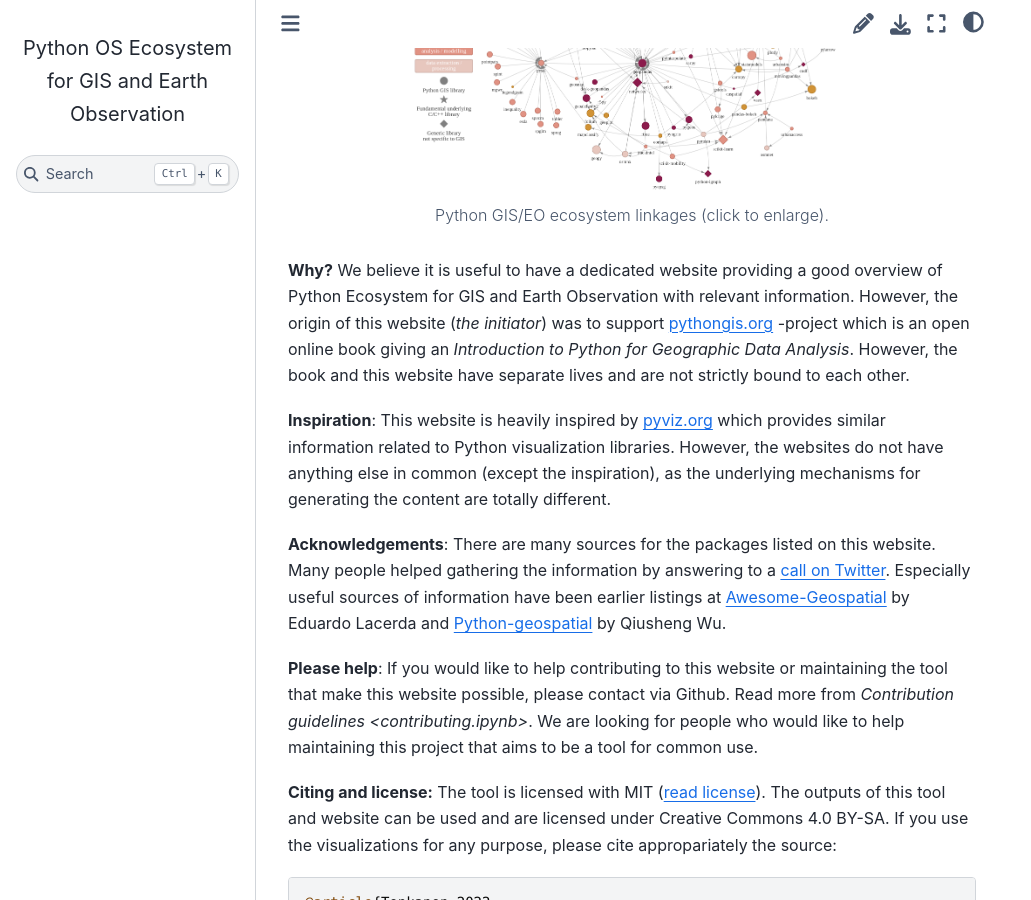
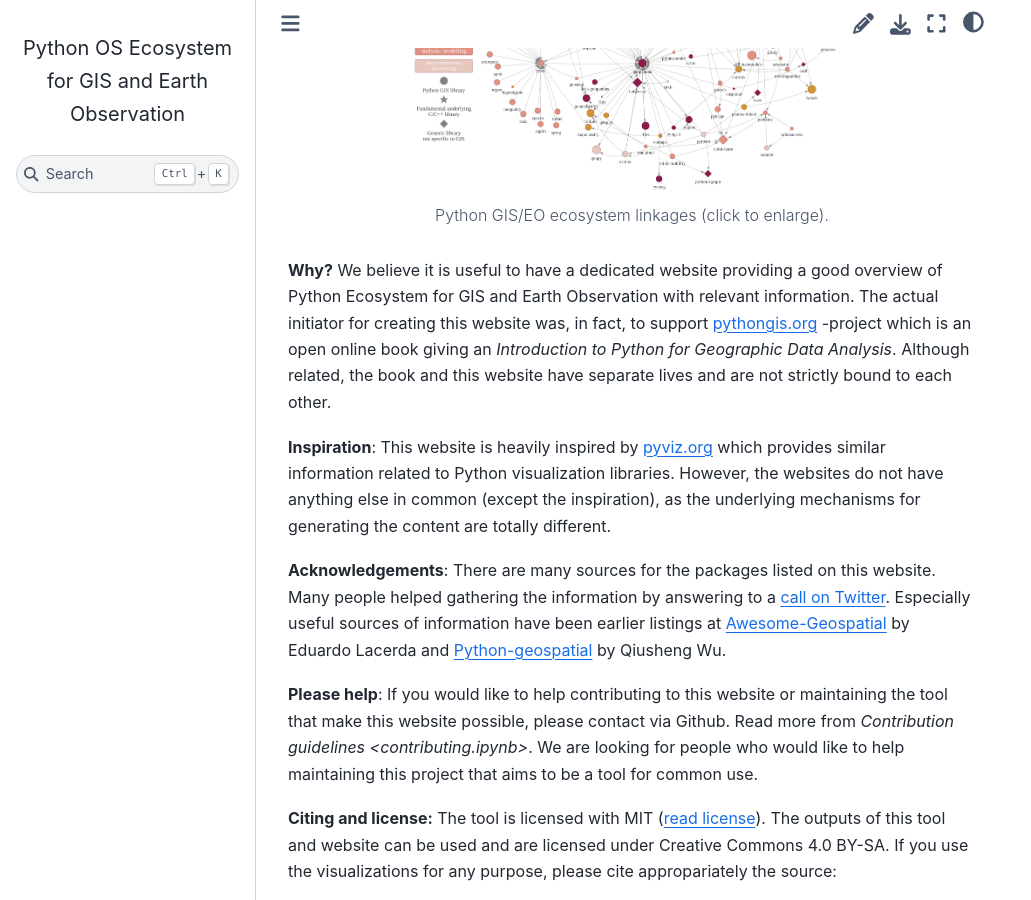
Before and after one commit to pygieons/pygieons, a Sphinx documentation site: the page built from docs/index.rst, in a window 1280 px wide and 900 px high, scrolled down 600 px. Shown: the whole window, without its empty margins (0-1031 px from the left). Built offline with Sphinx 7.4.7 and the Sphinx Book theme 1.1.4, drawn with Linux system fonts in a browser that asks for light colours; pages that are not in the unit, such as notebooks, are missing from menus.

Commit message:
Improve docs

```diff
--- a/docs/index.rst
+++ b/docs/index.rst
@@ -17,7 +17,7 @@ on the left.
 
 
 **Why?** We believe it is useful to have a dedicated website providing a good overview of Python
-Ecosystem for GIS and Earth Observation with relevant information. However, the origin of this website (*the initiator*) was to support `pythongis.org <https://pythongis.org>`_ -project which is an open online book giving an *Introduction to Python for Geographic Data Analysis*. However, the book and this website have separate lives and are not strictly bound to each other.
+Ecosystem for GIS and Earth Observation with relevant information. The actual initiator for creating this website was, in fact, to support `pythongis.org <https://pythongis.org>`_ -project which is an open online book giving an *Introduction to Python for Geographic Data Analysis*. Although related, the book and this website have separate lives and are not strictly bound to each other.
 
 **Inspiration**: This website is heavily inspired by `pyviz.org <http://pyviz.org>`_ which provides similar information related to Python
 visualization libraries. However, the websites do not have anything else in common (except the inspiration), as the underlying mechanisms
```
